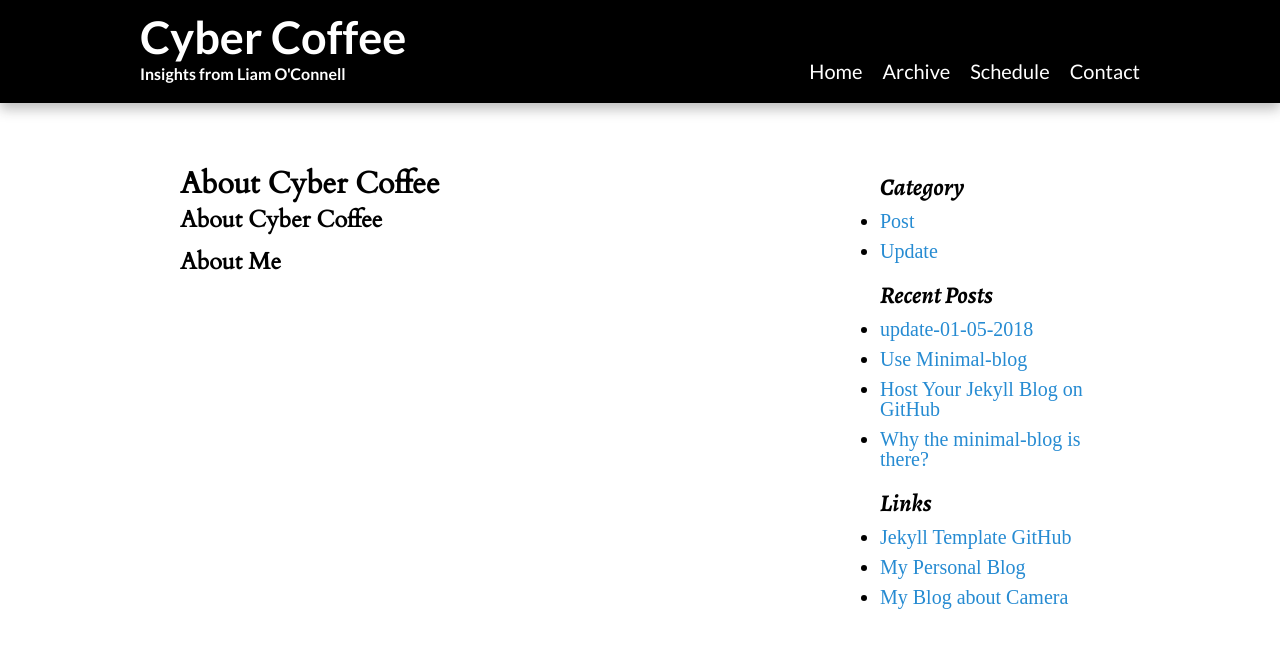
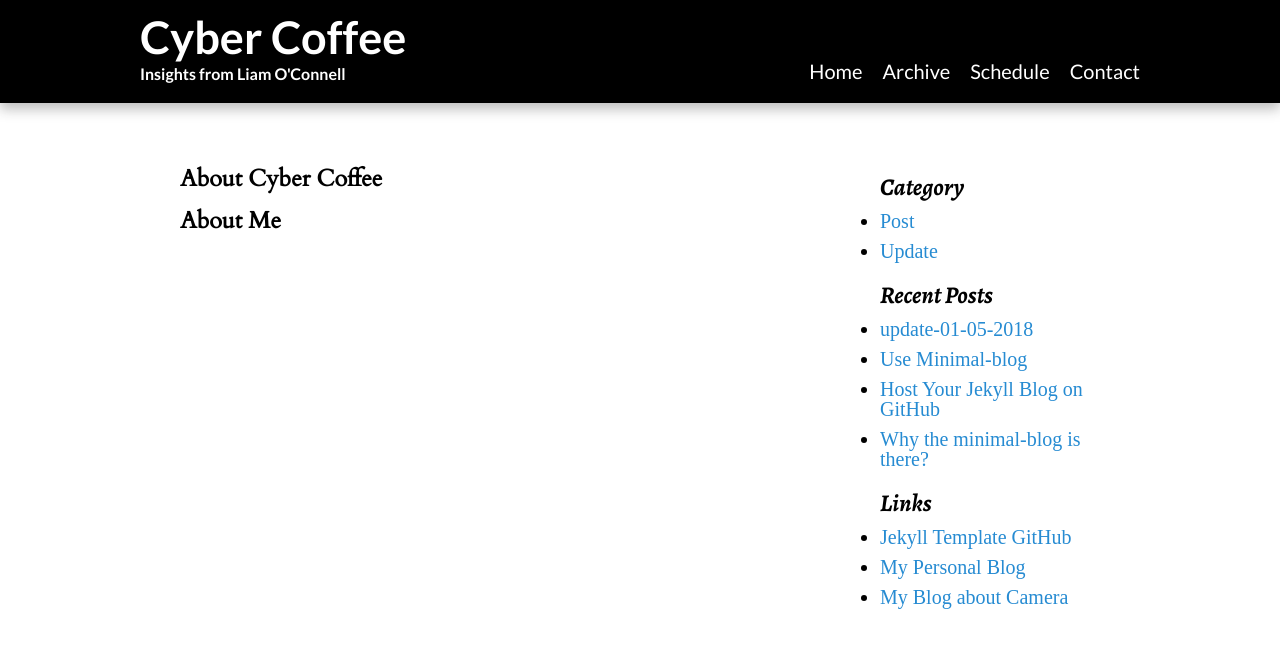
Before and after one commit to lpoconnell/CyberCoffee, a Jekyll site: the page built from list.html, in a window 1280 px wide. Shown: the top 648 px of the page. Built offline with Jekyll 4.4.1, drawn with Linux system fonts in a browser that asks for light colours; some web fonts are replaced.

Commit message:
Update list.html

```diff
--- a/list.html
+++ b/list.html
@@ -1,8 +1,6 @@
 ---
 layout: default
 ---
-
-<h2>About Cyber Coffee<h2>
 <h3>About Cyber Coffee<h3>
 <p><p>
 <h3>About Me<h3>
```
